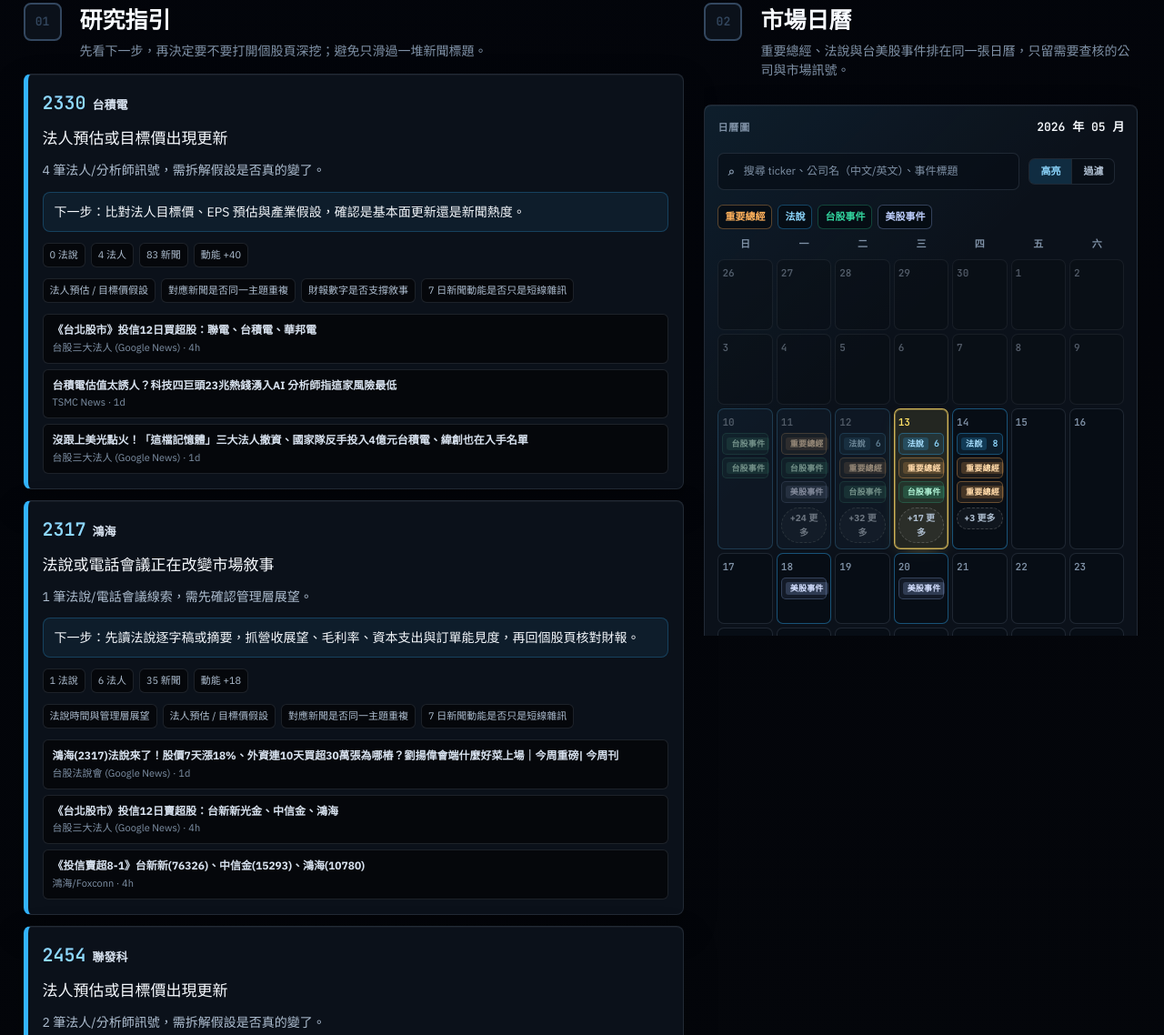
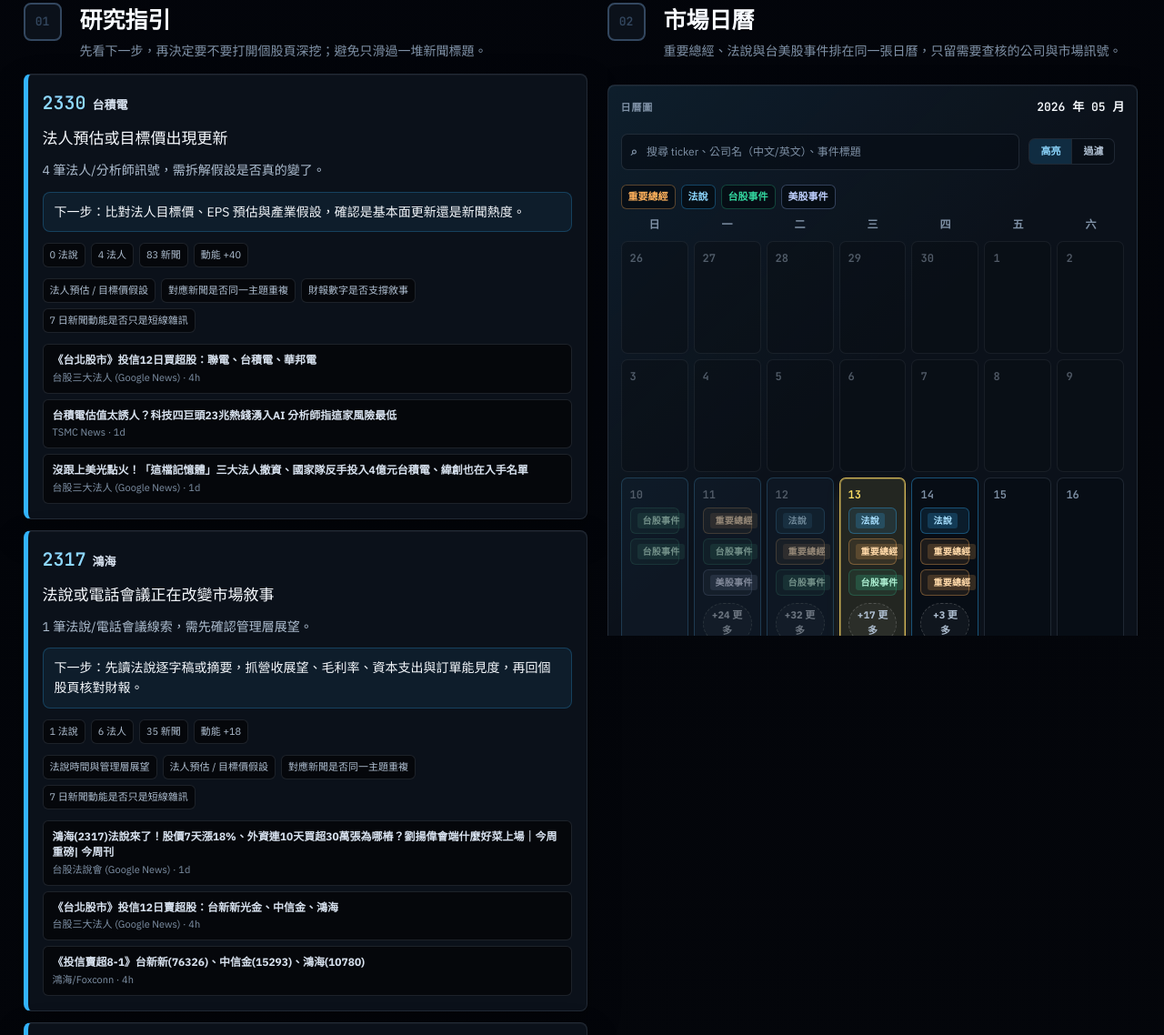
Before and after one commit to andys0919/daily-news, an Astro site in the folder web/: page / in a window 1280 px wide. Shown: the part 560-1698 px from the top of the page at 91% size. Built offline with nearby package versions, Linux system fonts and the light colour scheme; Astro itself is replaced by a stand-in of ours.

Commit message:
ui(calendar): enlarge calendar cells in the desktop rail
Calendar cells in the desktop rail were too small to scan after the
compact-event redesign — 78px height with 9-10px text felt cramped even
on a wide monitor.

- Bumped .calendar-rail .calendar-day min-height 78px → 124px so each
  cell has room for the day number, three event tiles, and an overflow
  pill without clipping.
- Bumped event tile typography (label 9 → 10px, title 10 → 12px) and
  padding so titles read comfortably from a normal viewing distance.
- Rebalanced .news-calendar-workbench grid columns from 1.45fr/0.95fr
  to 1.15fr/1.1fr so the calendar gets ~20% more horizontal space on
  wide screens.

Co-Authored-By: Claude Opus 4.7 (1M context) <noreply@anthropic.com>

```diff
--- a/web/src/styles/global.css
+++ b/web/src/styles/global.css
@@ -1973,7 +1973,7 @@ details.guide > summary .meta {
 }
 .news-calendar-workbench {
   display: grid;
-  grid-template-columns: minmax(680px, 1.45fr) minmax(480px, 0.95fr);
+  grid-template-columns: minmax(620px, 1.15fr) minmax(560px, 1.1fr);
   gap: 22px;
   align-items: start;
   margin-top: 34px;
@@ -2018,24 +2018,37 @@ details.guide > summary .meta {
 }
 .calendar-rail .calendar-grid,
 .calendar-rail .calendar-weekdays {
-  gap: 4px;
+  gap: 6px;
 }
 .calendar-rail .calendar-day {
-  min-height: 78px;
-  gap: 3px;
-  padding: 6px 4px;
+  min-height: 124px;
+  gap: 5px;
+  padding: 9px 9px 8px;
+}
+.calendar-rail .calendar-day time {
+  font-size: 12px;
 }
 .calendar-rail .calendar-event {
-  padding: 4px;
+  padding: 5px 7px;
+  border-radius: 6px;
 }
 .calendar-rail .calendar-event em {
-  font-size: 9px;
+  padding: 2px 6px;
+  font-size: 10px;
 }
 .calendar-rail .calendar-event strong {
-  font-size: 10px;
+  font-size: 12px;
 }
 .calendar-rail .calendar-event span {
   display: none;
+}
+.calendar-rail .calendar-overflow-pill {
+  margin-top: 3px;
+  padding: 4px 9px;
+  font-size: 11px;
+}
+.calendar-rail .calendar-weekdays span {
+  font-size: 12px;
 }
 .calendar-rail .event-list {
   max-height: 260px;
```
